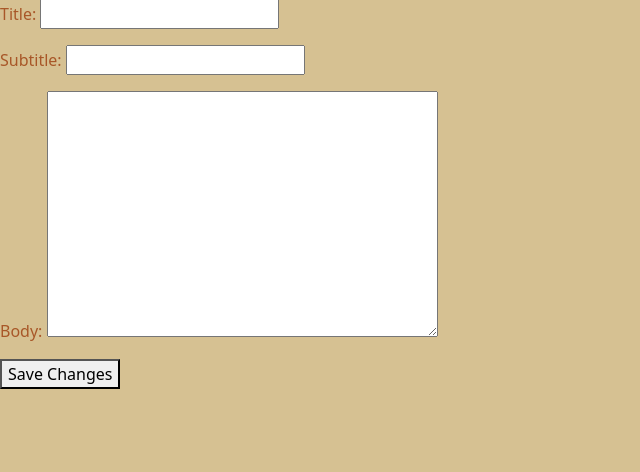
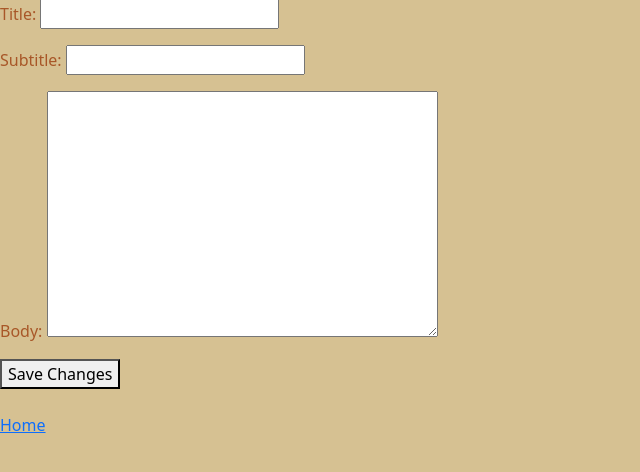
Before and after one commit to damachad/django_blog, a Django app: page /posts/add in a window 1280 px wide. Shown: the part 47-519 px from the top of the page, without its empty margins (0-640 px from the left). Run offline with Django 5.2, Linux system fonts and the light colour scheme.

Commit message:
Add home link

```diff
--- a/BlogTest/myapp/templates/myapp/blogpost_form.html
+++ b/BlogTest/myapp/templates/myapp/blogpost_form.html
@@ -6,4 +6,6 @@
     {{ form.as_p }}
     <button type="submit">Save Changes</button>
 </form>
+</br>
+<a href="{% url 'postlist' %}">Home</a>
 {% endblock %}
```
